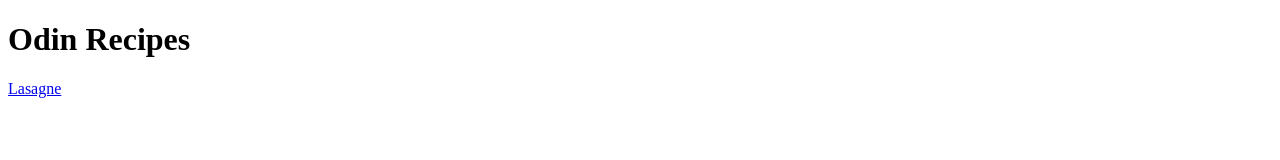
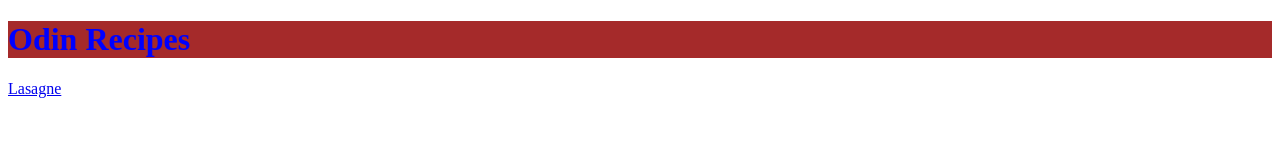
Before and after one commit to refanr/odin-recipes, a plain HTML site: page index.html in a window 1280 px wide. Drawn offline with Linux system fonts and the light colour scheme.

Commit message:
Add style.css

```diff
--- a/index.html
+++ b/index.html
@@ -4,7 +4,8 @@
     <meta charset="UTF-8">
     <meta http-equiv="X-UA-Compatible" content="IE=edge">
     <meta name="viewport" content="width=device-width, initial-scale=1.0">
-    <title>Document</title>
+    <link rel="stylesheet" href="recipes/style.css">
+    <title>Odin Recipes</title>
 </head>
 <body>
     <h1>Odin Recipes</h1>
--- /dev/null
+++ b/recipes/style.css
@@ -0,0 +1,4 @@
+h1 {
+    color: blue;
+    background-color: brown;
+}
```
Also changed, not shown: recipes/lasagne.html (+2 -1 lines).
